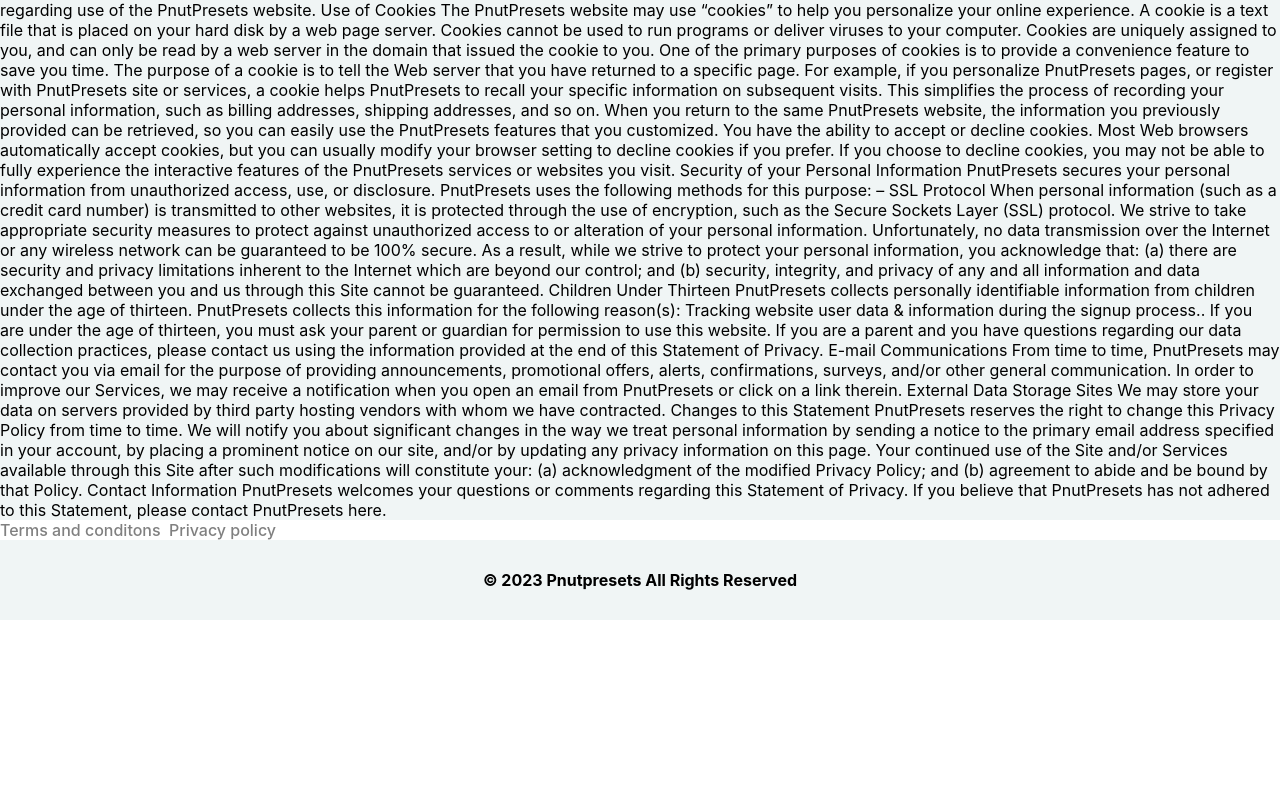
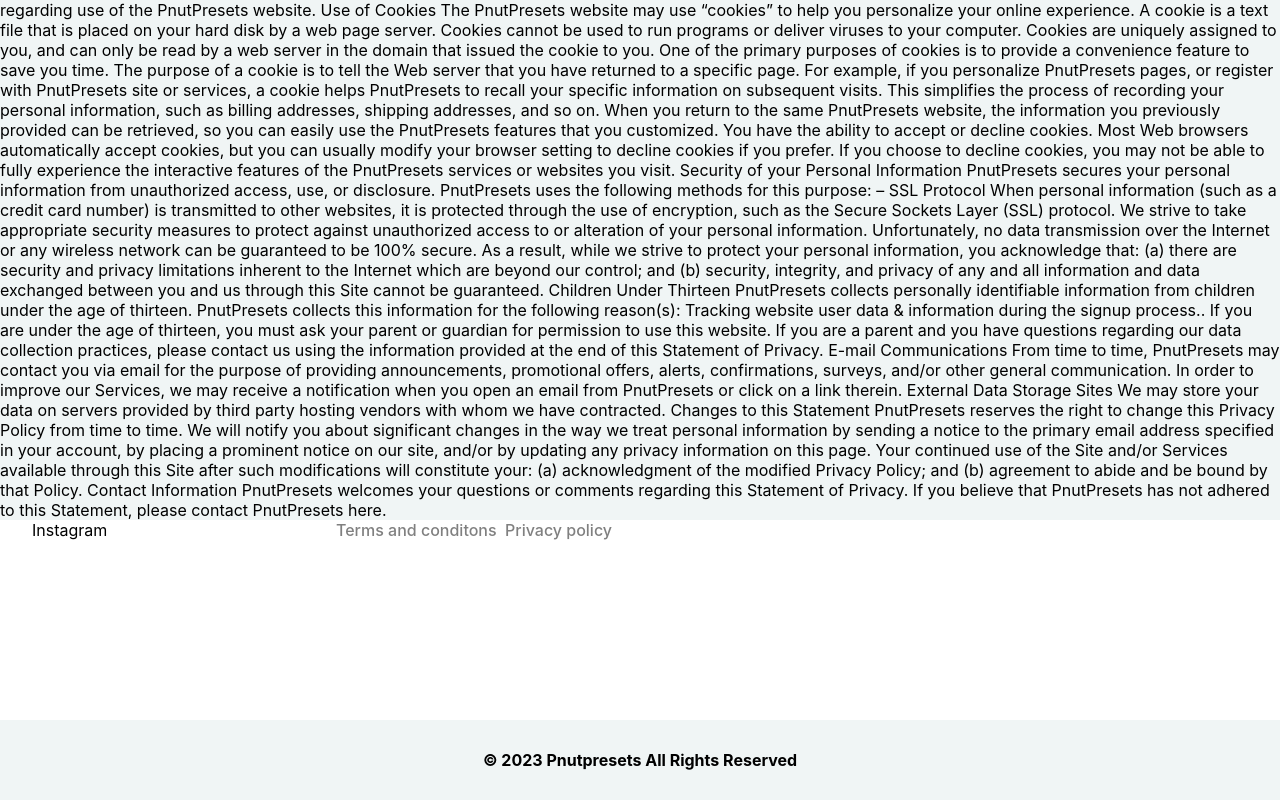
Before and after one commit to thethanyliu/lightroom-presets-storefront, a Next.js app: page /privacy-policy in a window 1280 px wide. Shown: the part 480-1280 px from the top of the page. Before the commit the page ends 1100 px from the top, so only its background shows below. Built offline with nearby package versions, Linux system fonts and the light colour scheme; no server answers.

Commit message:
updated footer

```diff
--- a/src/components/Footer.jsx
+++ b/src/components/Footer.jsx
@@ -5,6 +5,8 @@ import Link from "next/link";
 const Footer = () => {
   return (
     <>
+      <div className={classes.container}>
+        <div>Instagram</div>
         <div>
           <Link
             style={{
@@ -24,6 +26,8 @@ const Footer = () => {
             Privacy policy
           </Link>
         </div>
+      </div>
+
       <div className={classes.footer}>
         <p>&copy; 2023 Pnutpresets All Rights Reserved</p>
       </div>
--- a/src/components/Footer.module.css
+++ b/src/components/Footer.module.css
@@ -1,3 +1,10 @@
+.container {
+  display: grid;
+  grid-template-columns: repeat(4, minmax(0, 1fr));
+  height: 200px;
+  padding: 0 2rem 0 2rem;
+}
+
 .footer {
     color: #000000;
     text-align: center;
```
Lines whose indentation alone changed are shown as unchanged.
